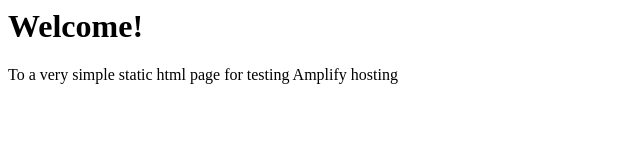
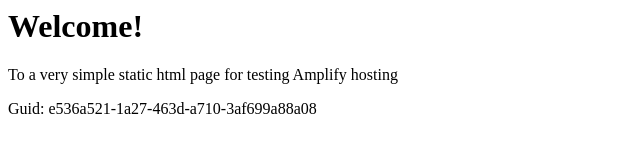
Before and after one commit to aws-aemilia-gru/Github-PR-Commit-Integration-Test-DoNotTouch-GitHubAutoBuildPrPreviewCanaryTest-v1-prod-sa-east-1, a website: page src/index.html in a window 1280 px wide. Shown: the whole page, without its empty margins (0-640 px from the left). Drawn offline with Linux system fonts and the light colour scheme.

Commit message:
commit from integ tests

```diff
--- a/src/index.html
+++ b/src/index.html
@@ -1,3 +1,5 @@
+
+
 <html lang="en">
 
 <head>
@@ -10,6 +12,6 @@
 <body>
     <h1>Welcome!</h1>
     <p>To a very simple static html page for testing Amplify hosting</p>
-</body>
+    <p>Guid: e536a521-1a27-463d-a710-3af699a88a08</p></body>
 
 </html>
```
